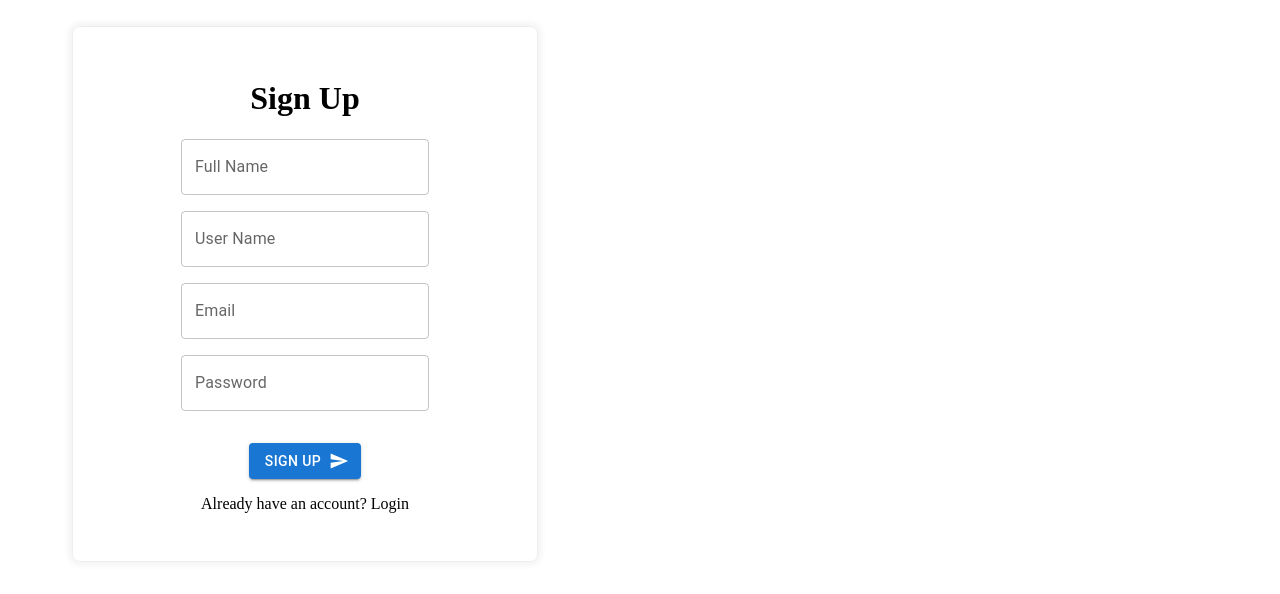
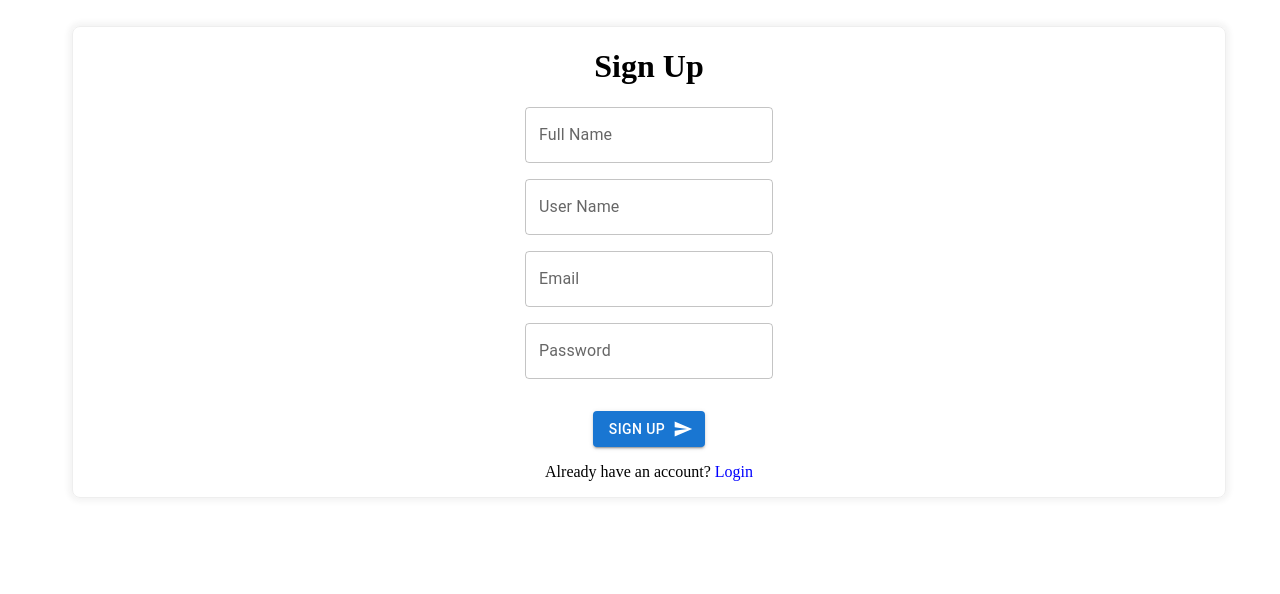
Before and after one commit to koshirok096/task-kin, a React (Create React App) app in the folder client/: page /signup in a window 1280 px wide. Shown: the top 594 px of the page. Built offline with nearby package versions, Linux system fonts and the light colour scheme.

Commit message:
added css to login and signup

```diff
--- a/client/src/pages/Login/Login.jsx
+++ b/client/src/pages/Login/Login.jsx
@@ -82,7 +82,7 @@ const Login = () => {
       >
         <div className={styles.login_wrapper}>
           <h1>Login</h1>
-          <div>
+          <div style={{display:"flex", flexDirection:"column"}}>
             <TextField
               id="outlined-basic"
               label="Email"
@@ -113,7 +113,7 @@ const Login = () => {
           </Button>
 
           {error && <p className={styles.error_message}>{error}</p>} {/* Display login error message */}
-          <p>Don't have an account? <Link to="/signup">Sign up</Link></p>
+          <p>Don't have an account? <Link to="/signup" style={{color:"blue"}}>Sign up</Link></p>
         </div>
       </Box>
     </>
--- a/client/src/pages/Login/Login.module.css
+++ b/client/src/pages/Login/Login.module.css
@@ -1,13 +1,23 @@
+
 .login_wrapper {
     text-align: center;
     border: 1px solid #eee;
-    padding: 32px;
     border-radius: 8px;
-    box-shadow:rgba(40, 40, 40, 0.059) 0px 0px 6px 3px;
-    -webkit-box-shadow:rgba(40, 40, 40, 0.0588235) 0px 0px 6px 3px;
-    -moz-box-shadow:rgba(40, 40, 40, 0.0588235) 0px 0px 6px 3px;
+    box-shadow: rgba(40, 40, 40, 0.059) 0px 0px 6px 3px;
+    -webkit-box-shadow: rgba(40, 40, 40, 0.0588235) 0px 0px 6px 3px;
+    -moz-box-shadow: rgba(40, 40, 40, 0.0588235) 0px 0px 6px 3px;
 
-}
+    /* Adicione estas propriedades para centralizar vertical e horizontalmente */
+    display: flex;
+    flex-direction: column;
+    align-items: center;
+    justify-content: center;
+    height: 100vh; /* Opcional, para centralizar na altura da janela */
+    min-width: 100vw;
+    margin: 0 auto; /* Centraliza horizontalmente */
+  }
+
+  /* Optionally define other styles here */
 
 /* .heading {
     font-size: 40px;
--- a/client/src/pages/Signup/Signup.jsx
+++ b/client/src/pages/Signup/Signup.jsx
@@ -114,7 +114,7 @@ const Signup = () => {
         <div className={styles.signup_wrapper}>
           <h1>Sign Up</h1>
           {signupMessage && <p className={styles.signup_message}>{signupMessage}</p>} {/* メッセージを表示 */}
-          <div>
+          <div className={styles.fieldswrapper}>
             <TextField
               id="fullName"
               label="Full Name"
@@ -175,7 +175,7 @@ const Signup = () => {
   )}
           </Button>
 
-          <p>Already have an account? <Link to="/login">Login</Link></p>
+          <p>Already have an account? <Link to="/login" style={{color:"blue"}}>Login</Link></p>
         </div>
       </Box>
     </>
--- a/client/src/pages/Signup/Signup.module.css
+++ b/client/src/pages/Signup/Signup.module.css
@@ -6,14 +6,23 @@
 }
 
 .signup_wrapper {
+  min-width: 100%;
+  /* display: flex; */
+  /* flex-direction: column; */
   text-align: center;
   border: 1px solid #eee;
-  padding: 32px;
+  /* padding: 32px; */
   border-radius: 8px;
-  box-shadow:rgba(40, 40, 40, 0.059) 0px 0px 6px 3px;
-  -webkit-box-shadow:rgba(40, 40, 40, 0.0588235) 0px 0px 6px 3px;
-  -moz-box-shadow:rgba(40, 40, 40, 0.0588235) 0px 0px 6px 3px;
+  box-shadow: rgba(40, 40, 40, 0.059) 0px 0px 6px 3px;
+  -webkit-box-shadow: rgba(40, 40, 40, 0.0588235) 0px 0px 6px 3px;
+  -moz-box-shadow: rgba(40, 40, 40, 0.0588235) 0px 0px 6px 3px;
+}
 
+.fieldswrapper{
+  display: flex;
+  flex-direction: column;
+  justify-content: center;
+  align-items: center;
 }
 
 .form_wrapper{
```
